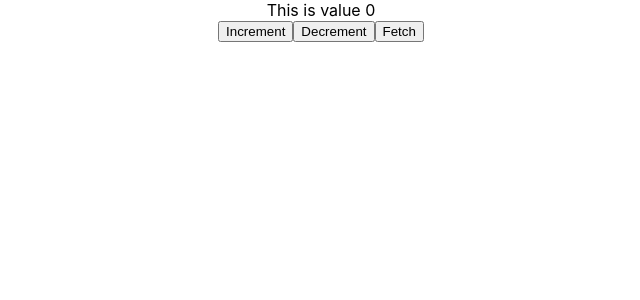
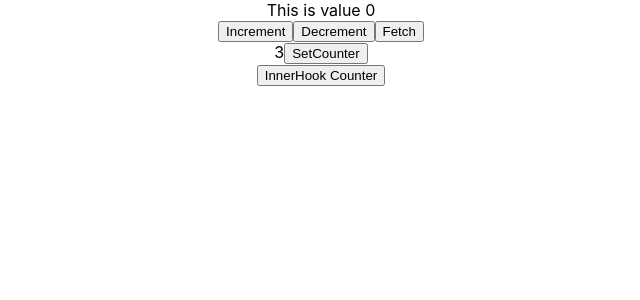
Before and after one commit to AndriiSendun/react-redux-saga, a React (Create React App) app: page / in a window 1280 px wide. Shown: the top 300 px of the page, without its empty margins (319-959 px from the left). Built offline with nearby package versions, Linux system fonts and the light colour scheme.

Commit message:
test of react hooks

```diff
--- a/src/App.tsx
+++ b/src/App.tsx
@@ -2,7 +2,9 @@ import React from 'react';
 import store from './store';
 import { Provider } from 'react-redux';
 
-import Landing from './components/landing';
+import Landing from './components/landing/landing';
+import Hook from './components/hook/hook';
+
 import './App.css';
 
 const App: React.FC = () => {
@@ -10,6 +12,7 @@ const App: React.FC = () => {
     <div className="App">
       <Provider store={store}>
         <Landing title='ReactApp' />
+        <Hook />
       </Provider>
     </div>
   );
--- /dev/null
+++ b/src/components/hook/hook.tsx
@@ -0,0 +1,25 @@
+import React, { useState, useEffect } from 'react';
+
+import InnerHook from './inner-hook';
+
+const Hook: React.FC<any> = () => {
+    const [ counter, setCounter ] = useState(3);
+
+    const handleClick = ():void => {
+        setCounter(counter + 1);
+    }
+
+    return (
+        <div>
+            <span>{counter}</span>
+            <button
+             onClick={handleClick}
+            >
+                SetCounter
+            </button>
+            <InnerHook handleClick={handleClick} />
+        </div>
+    )
+}
+
+export default Hook;
--- /dev/null
+++ b/src/components/hook/inner-hook.tsx
@@ -0,0 +1,15 @@
+import React, { useState, useEffect } from 'react';
+
+const InnerHook: React.FC<any> = (props) => {
+    return (
+        <div>
+            <button
+             onClick={props.handleClick}
+            >
+                InnerHook Counter
+            </button>
+        </div>
+    )
+}
+
+export default InnerHook;
--- a/src/components/landing.tsx
+++ b/src/components/landing/landing.tsx
@@ -3,10 +3,10 @@ import { connect }  from 'react-redux';
 import { Dispatch, Action } from 'redux'
 
 import { increment, decrement, fetch } from './landing.actions';
-import store from '../store';
+import store from '../../store';
 
 // INTERFACES
-import { AppState }  from '../models/app-state.models'
+import { AppState }  from '../../models/app-state.models'
 
 interface LandingProps {
   counter: number,
--- a/src/root-reducer.tsx
+++ b/src/root-reducer.tsx
@@ -1,4 +1,4 @@
-import landingReducer from './components/landing.reducer';
+import landingReducer from './components/landing/landing.reducer';
 import { combineReducers } from 'redux';
 
 export default combineReducers({
--- a/src/store.tsx
+++ b/src/store.tsx
@@ -3,7 +3,7 @@ import { composeWithDevTools } from 'redux-devtools-extension';
 import createSagaMiddleware from 'redux-saga';
 
 import rootReducer from './root-reducer';
-import { rootSaga } from './components/landing.saga.js';
+import { rootSaga } from './components/landing/landing.saga.js';
 
 const sagaMiddleware = createSagaMiddleware()
 const store = createStore(
```
Also changed, not shown: src/components/landing/landing.actions.tsx (renamed from src/components/landing.actions.tsx), src/components/landing/landing.acton-types.tsx (renamed from src/components/landing.acton-types.tsx), src/components/landing/landing.reducer.tsx (renamed from src/components/landing.reducer.tsx), src/components/landing/landing.saga.js (renamed from src/components/landing.saga.js), 1 other file (tests, documents, lock files or other folders).
